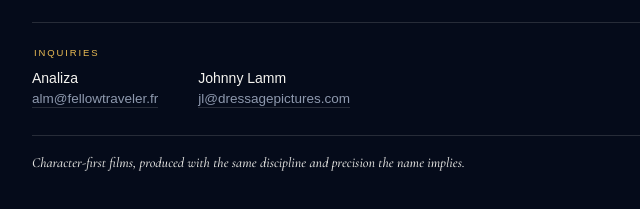
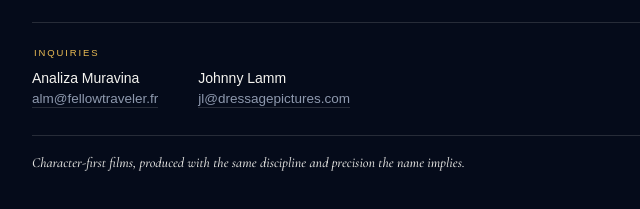
Before and after one commit to DressagePictures/dressagepictures-website, a plain HTML site: page thirst.html in a window 1280 px wide. Shown: the part 1314-1523 px from the top of the page, 228-868 px from the left. Drawn offline with nearby package versions, Linux system fonts and the light colour scheme.

Commit message:
Add Analiza's last name to THIRST inquiries

```diff
--- a/thirst.html
+++ b/thirst.html
@@ -227,7 +227,7 @@
     <p class="label">Inquiries</p>
     <div class="contact-list">
       <div class="contact-item">
-        <p class="who">Analiza</p>
+        <p class="who">Analiza Muravina</p>
         <a href="mailto:alm@fellowtraveler.fr">alm@fellowtraveler.fr</a>
       </div>
       <div class="contact-item">
```
